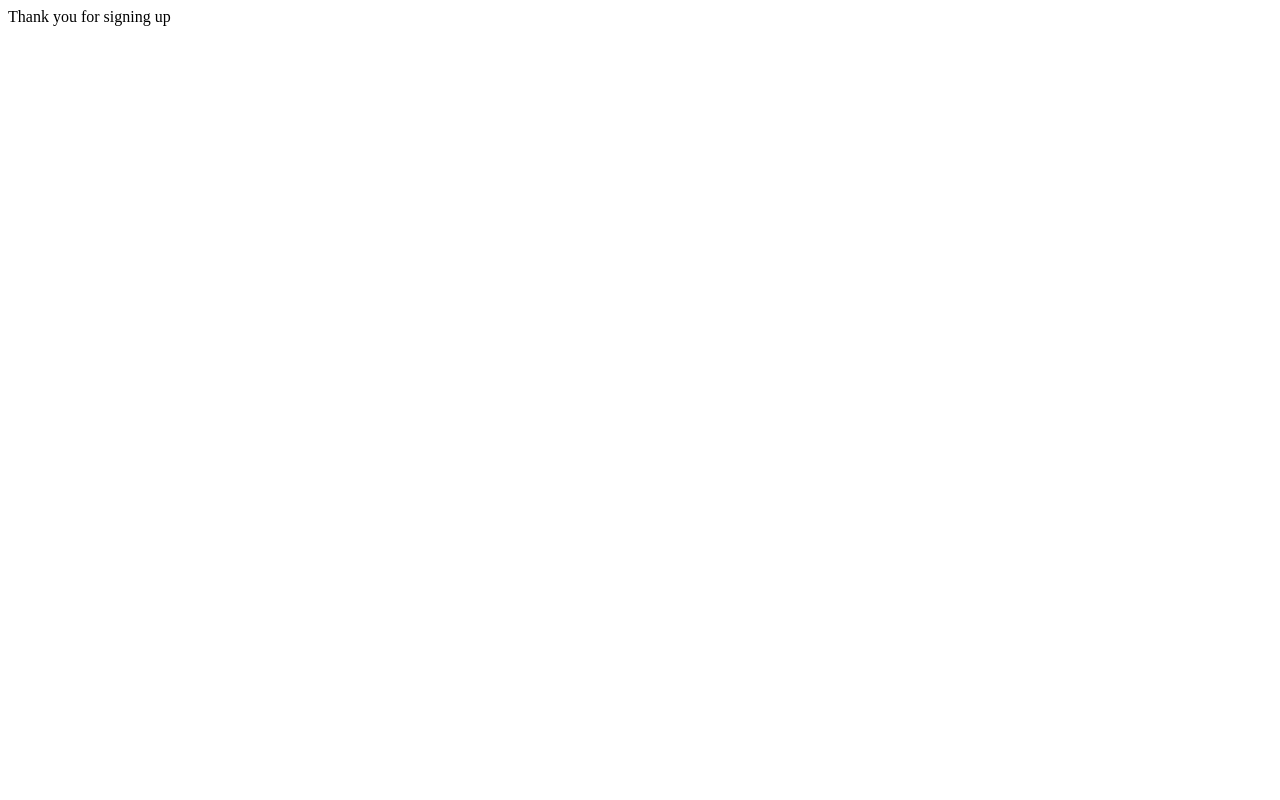
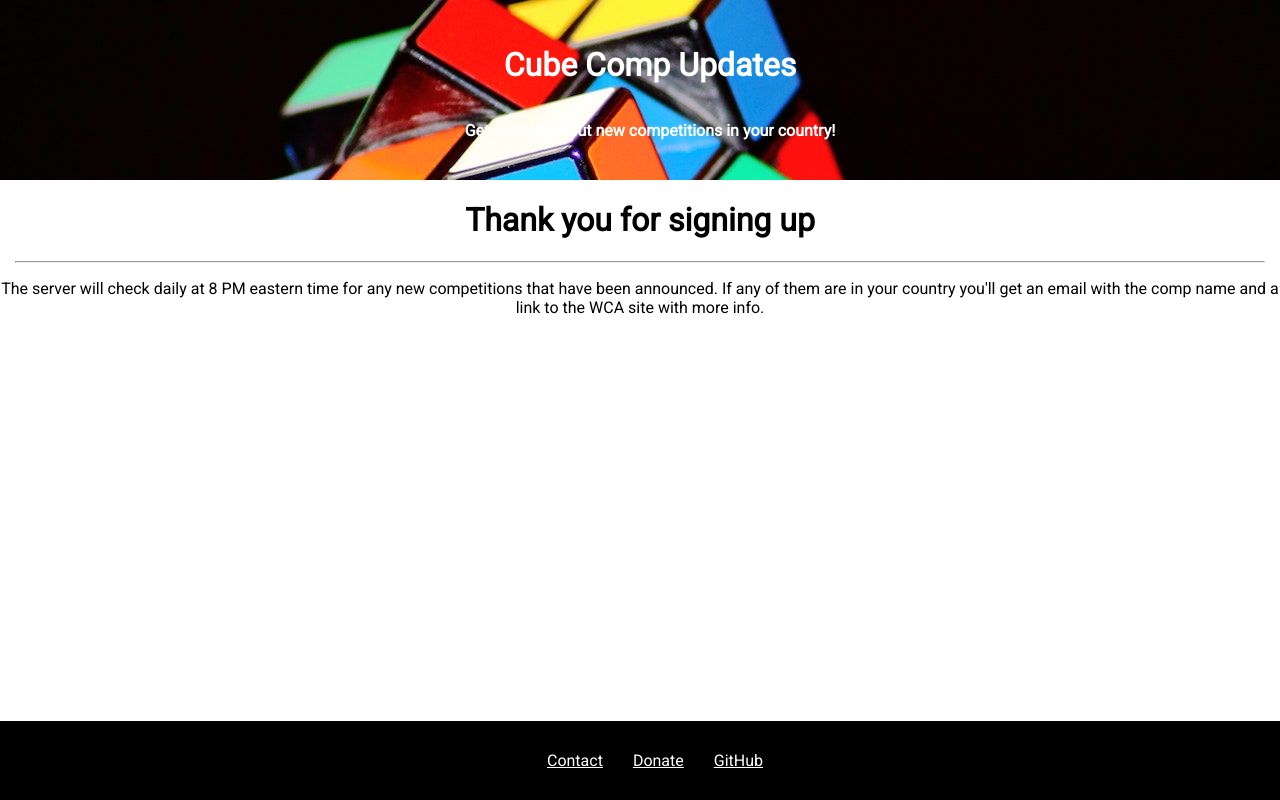
Before and after one commit to mbonessi77/WCACompAnnouncement, a website: page user_added.html in a window 1280 px wide. Drawn offline with Linux system fonts and the light colour scheme.

Commit message:
Added CSS for user_added

```diff
--- /dev/null
+++ b/CSS/user_added.css
@@ -0,0 +1,54 @@
+* {
+    font-family: 'Roboto', sans-serif;
+}
+
+.main-header header {
+    width: 100%;
+    padding: 10px;
+    display: inline-flex;
+    flex-direction: column;
+    align-items: center;
+    justify-content: center;
+    background: url('Assets/header background.jpg');
+    height: 20%;
+}
+
+.main-header h1 {
+    color: white;
+}
+
+.main-header p {
+    color: white;
+}
+
+.main-footer footer{
+    background: #000000;
+    padding: 15px;
+    position: fixed;
+    bottom: 0;
+    left: 0;
+    width: 100%;
+    display: flex;
+    justify-content: center;
+}
+
+.main-footer footer p {
+    margin: 15px;
+}
+
+.main-footer a {
+    color: white;
+}
+
+h1, p {
+    text-align: center;
+}
+
+hr {
+    margin: 15px;
+}
+
+body {
+    margin: 0 !important;
+    padding: 0 !important;
+}
--- a/app.js
+++ b/app.js
@@ -21,6 +21,8 @@ const client = new MongoClient(uri, { useNewUrlParser: true, useUnifiedTopology:
 var compList
 var compByCountry = new Map()
 var storedCompCountryList
+
+app.use(express.static(__dirname));
 
 schedule.scheduleJob('0 0 * * *', () => { //Schedule for midnight Eastern Time
     fetchCompList()
--- a/user_added.html
+++ b/user_added.html
@@ -1,5 +1,27 @@
 <html>
+	<head>
+		<link href="https://fonts.googleapis.com/css2?family=Roboto&display=swap" rel="stylesheet">
+		<link rel="stylesheet" href="./CSS/user_added.css"/>
+	</head>
 	<body>
-		<p>Thank you for signing up</p>
+		<div class="main-header">
+			<header>
+				<h1>Cube Comp Updates</h1>
+				<p><b>Get notified about new competitions in your country!</b></p>
+			</header>
+		</div>
+
+		<h1>Thank you for signing up</h1>
+		<hr>
+		<p>The server will check daily at 8 PM eastern time for any new competitions that have been announced.
+			If any of them are in your country you'll get an email with the comp name and a link to the WCA site with more info.</p>
+
+		<div class="main-footer">
+				<footer>
+				<p><a href="mailto:cubecompupdates@gmail.com">Contact</a></p>
+				<p><a href="https://paypal.me/AntonioBonessi?locale.x=en_US">Donate</a></p>
+				<p><a href="https://github.com/mbonessi77/WCACompAnnouncement">GitHub</a></p>
+			</footer>
+		</div>
 	</body>
 </html>
```
